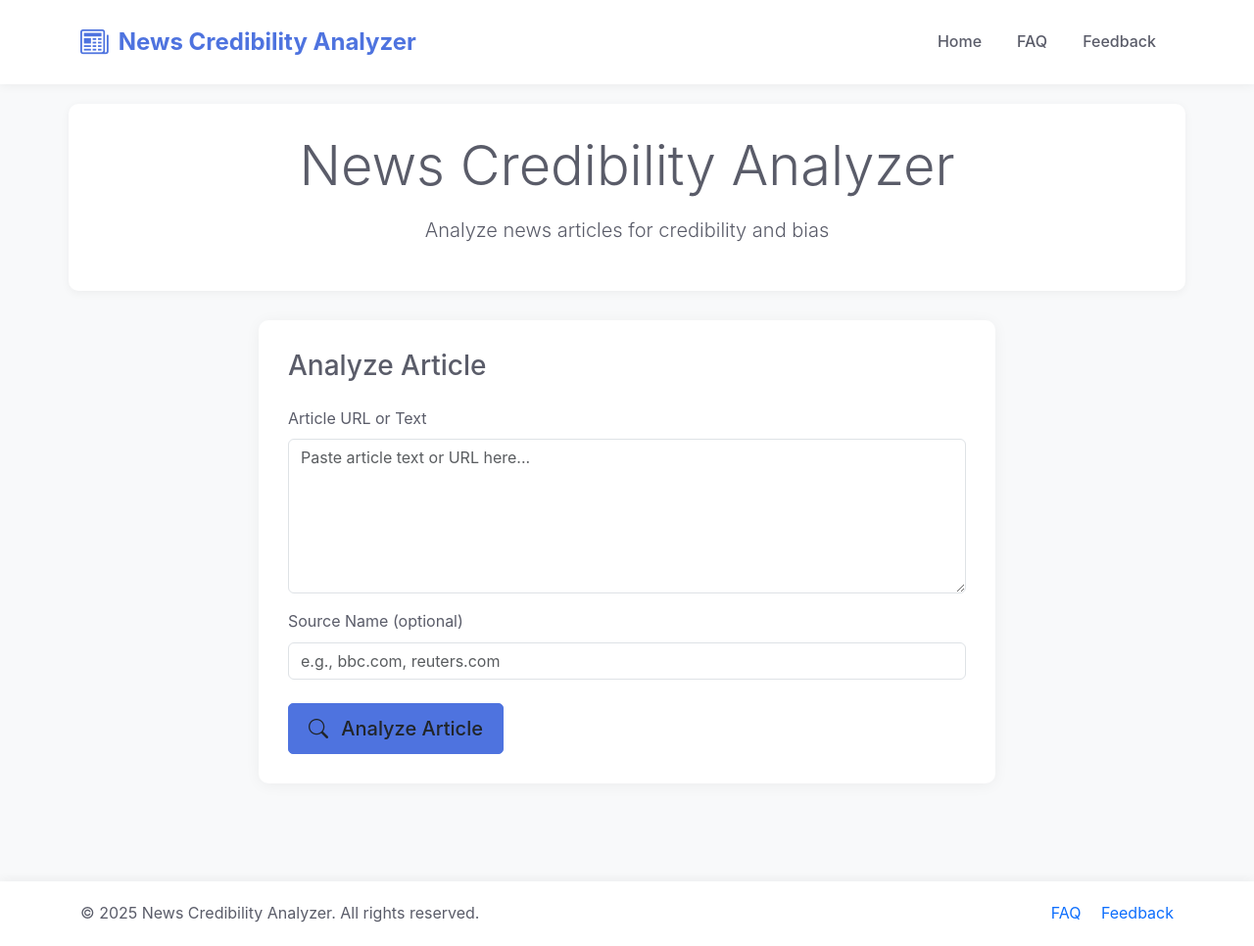
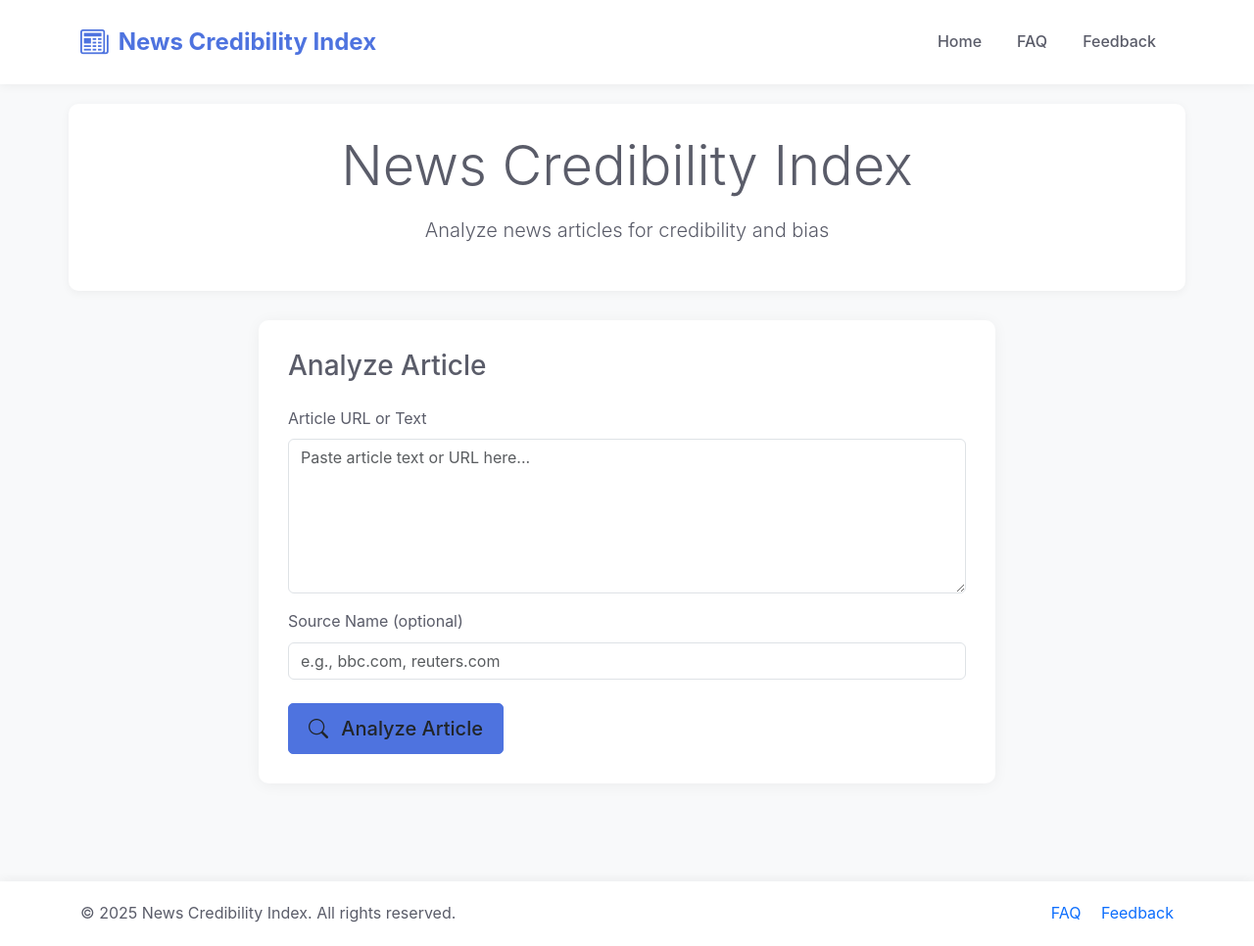
Before and after one commit to credibility-index/credibility-index, a Flask app: page / in a window 1280 px wide. Shown: the whole page at 98% size. Run offline with Flask 3, Linux system fonts and the light colour scheme; some libraries are stand-ins or nearby versions.

Commit message:
Update index.html

```diff
--- a/templates/index.html
+++ b/templates/index.html
@@ -3,7 +3,7 @@
 <head>
     <meta charset="UTF-8">
     <meta name="viewport" content="width=device-width, initial-scale=1.0">
-    <title>News Credibility Analyzer</title>
+    <title>News Credibility Index</title>
     <link href="https://cdn.jsdelivr.net/npm/bootstrap@5.3.0/dist/css/bootstrap.min.css" rel="stylesheet">
     <link rel="stylesheet" href="https://cdn.jsdelivr.net/npm/bootstrap-icons@1.11.1/font/bootstrap-icons.css">
     <style>
@@ -191,7 +191,7 @@
     <nav class="navbar navbar-expand-lg navbar-light">
         <div class="container">
             <a class="navbar-brand" href="/">
-                <i class="bi bi-newspaper"></i> News Credibility Analyzer
+                <i class="bi bi-newspaper"></i> News Credibility Index
             </a>
             <button class="navbar-toggler" type="button" data-bs-toggle="collapse" data-bs-target="#navbarNav">
                 <span class="navbar-toggler-icon"></span>
@@ -216,7 +216,7 @@
     <div class="container main-container">
         <!-- Заголовок страницы -->
         <div class="page-header text-center">
-            <h1 class="display-4 mb-3">News Credibility Analyzer</h1>
+            <h1 class="display-4 mb-3">News Credibility Index</h1>
             <p class="lead">Analyze news articles for credibility and bias</p>
         </div>
 
@@ -281,7 +281,7 @@
         <div class="container">
             <div class="row">
                 <div class="col-md-6 text-center text-md-start">
-                    <p class="mb-0">&copy; 2025 News Credibility Analyzer. All rights reserved.</p>
+                    <p class="mb-0">&copy; 2025 News Credibility Index. All rights reserved.</p>
                 </div>
                 <div class="col-md-6 text-center text-md-end">
                     <a href="/faq" class="text-decoration-none me-3">FAQ</a>
```
